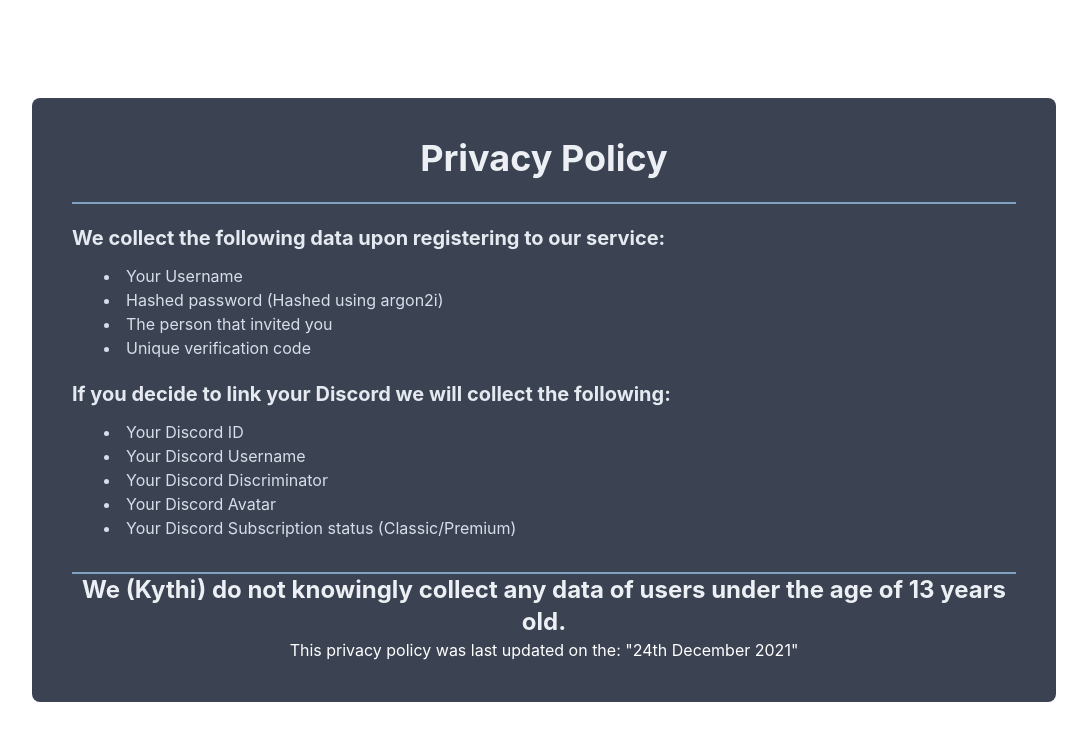
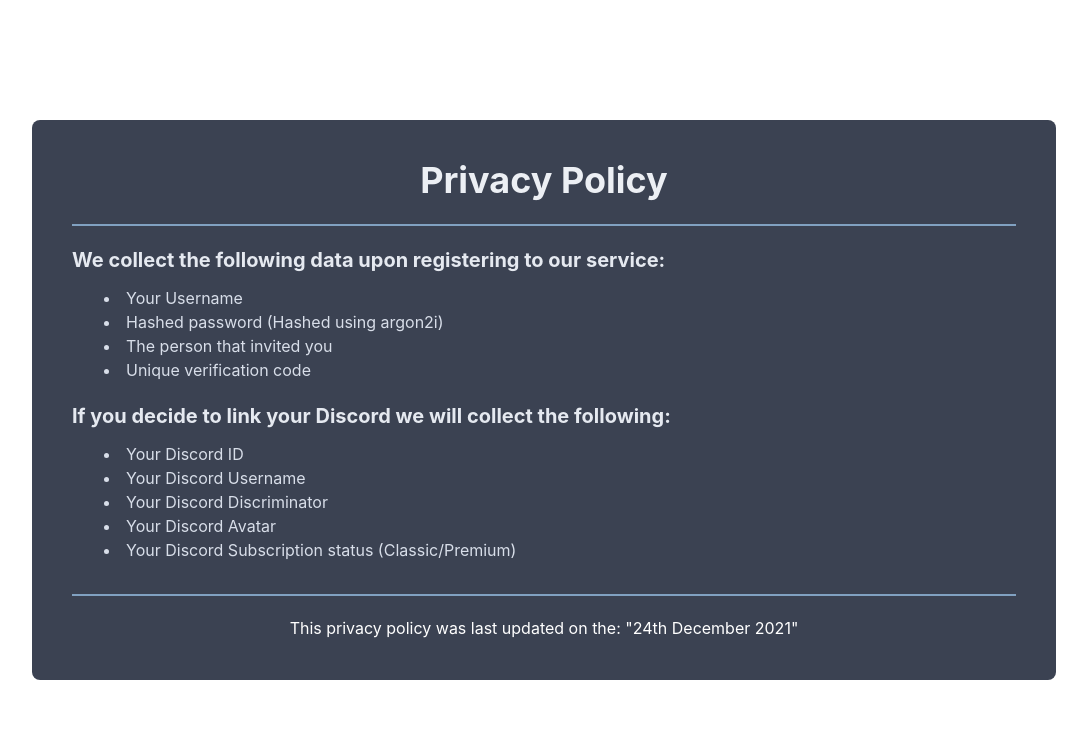
Before and after one commit to barius13/Frontend, a Next.js app: page /privacy in a window 1280 px wide. Shown: the top 740 px of the page, without its empty margins (96-1183 px from the left). Built offline with nearby package versions, Linux system fonts and the light colour scheme; no server answers.

Commit message:
fix: Spelling mistake in terms.

```diff
--- a/src/pages/index.tsx
+++ b/src/pages/index.tsx
@@ -177,9 +177,9 @@ export default function Index() {
           </div>
         </div>
       </div>
-      <div className="bg-polar-300 pt-20 ">
+      <div className="bg-polar-300">
         <div className="max-w-screen-xl px-6 pb-12 mx-auto lg:px-8 xl:px-4 lg:pb-16 xl:pb-24">
-          <div className="mb-6 text-center md:mb-8">
+          <div className="text-center md:mb-8">
             <h2 className="mb-2 text-3xl font-bold text-white md:text-4xl lg:text-5xl md:mb-4">
               Testimonials
             </h2>
--- a/src/pages/privacy.tsx
+++ b/src/pages/privacy.tsx
@@ -29,12 +29,9 @@ export default function policy() {
         </div>
         <div className="divide-y-2 divide-frost-300">
           <div />
-          <h2 className="font-bold text-snow-300 lg:text-2xl text-center">
-            We (Kythi) do not knowingly collect any data of users under the age
-            of 13 years old.
-          </h2>
+          <div />
         </div>
-        <div className="text-center">
+        <div className="text-center lg:mt-5">
           {'This privacy policy was last updated on the: "24th December 2021"'}
         </div>
       </div>
--- a/src/pages/terms.tsx
+++ b/src/pages/terms.tsx
@@ -47,7 +47,7 @@ export default function policy() {
                 className=" text-frost-300 hover:text-frost-400 underline underline-offset-2"
                 target="_blank"
               >
-                Childre&apos;s Online Privacy Protection Act
+                Children&apos;s Online Privacy Protection Act
               </a>
             </Link>
             , you must be over the age of 13 to use our service. You will be
```
